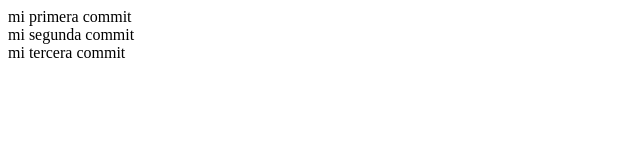
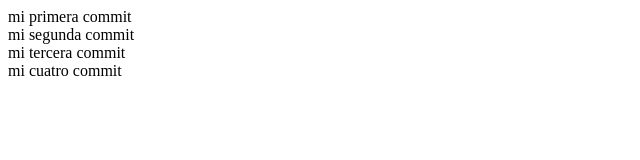
Before and after one commit to jcharris37/git__curso_j, a plain HTML site: page index.html in a window 1280 px wide. Shown: the full height of the page, 0-640 px from the left. Drawn offline with Linux system fonts and the light colour scheme.

Commit message:
four commit

```diff
--- a/index.html
+++ b/index.html
@@ -9,5 +9,6 @@
     <div>mi primera commit</div>
     <div>mi segunda commit</div>
     <div>mi tercera commit</div>
+    <div>mi cuatro commit</div>
 </body>
 </html>
```
